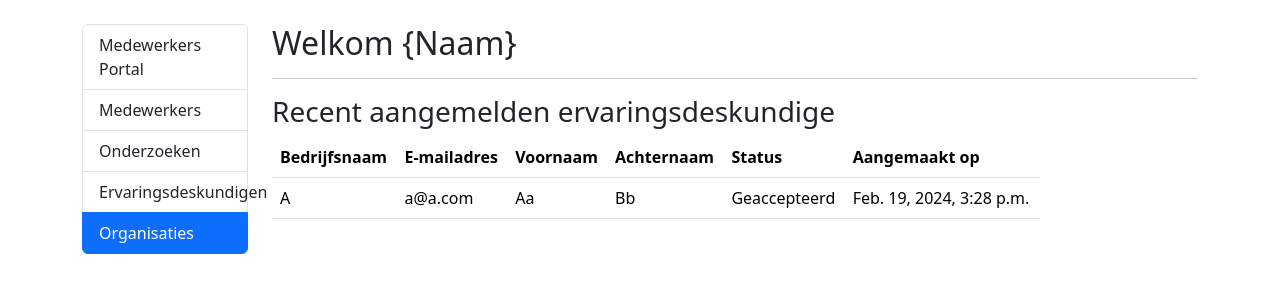
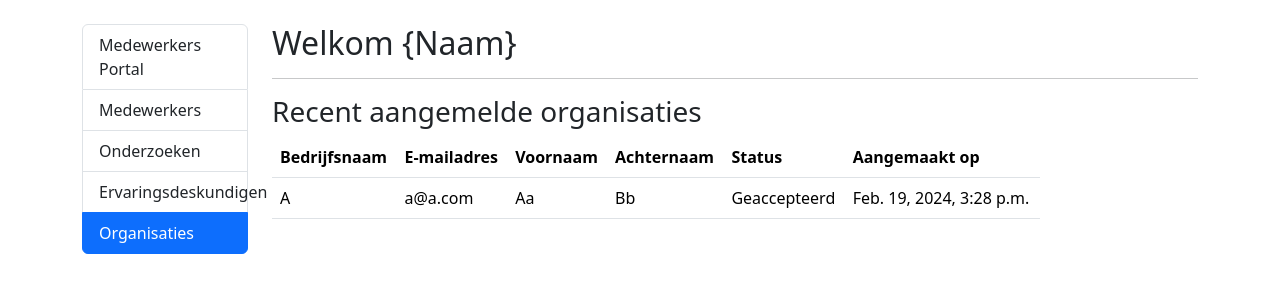
Before and after one commit to Sem-1076101/Cyber-Security, a Django app: page /medewerkers/portal/ in a window 1280 px wide, after a click on "Organisaties". Shown: the part 73-373 px from the top of the page. Run offline with Django 5.2, Linux system fonts and the light colour scheme; data comes from the database, SQL or seed files in the repository; data that the repository does not hold is empty.

Commit message:
Changed portal text

```diff
--- a/accessibility_hub/administrators/templates/portal.html
+++ b/accessibility_hub/administrators/templates/portal.html
@@ -147,7 +147,7 @@
                             </div>
                             <div class="tab-pane fade" id="list-organisation" role="tabpanel"
                                  aria-labelledby="list-organisation-list">
-                                <h3>Recent aangemelden ervaringsdeskundige</h3>
+                                <h3>Recent aangemelde organisaties</h3>
                                 <table class="table table-hover">
                                     <thead>
                                     <tr>
```
